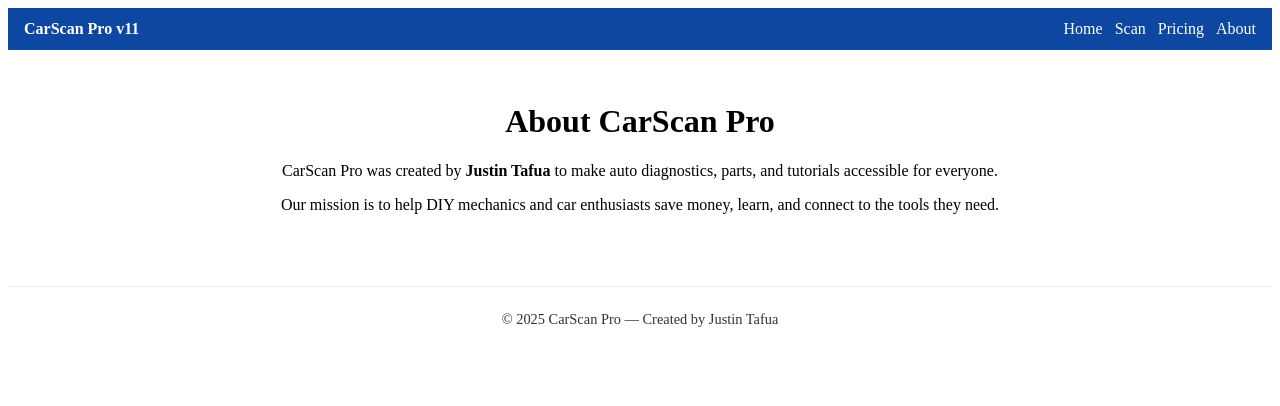
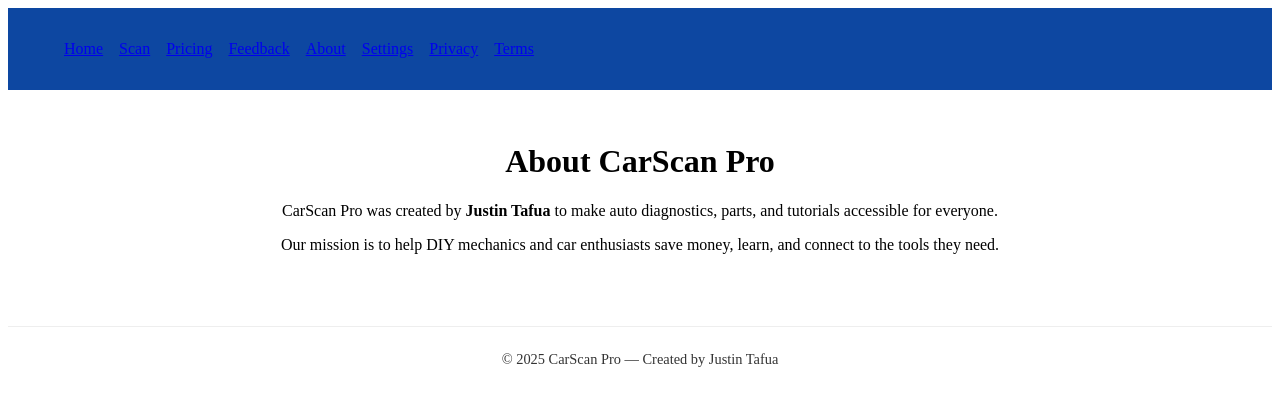
Before and after one commit to JustinTafua/CarScanProV11., a Next.js app: page /about in a window 1280 px wide. Shown: the top 406 px of the page. Built offline with nearby package versions, Linux system fonts and the light colour scheme.

Commit message:
Update Navbar.jsx

```diff
--- a/src/components/Navbar.jsx
+++ b/src/components/Navbar.jsx
@@ -1,23 +1,18 @@
+import Link from "next/link";
+
 export default function Navbar() {
   return (
-    <nav style={{
-      padding: '12px 16px',
-      background: '#0d47a1',
-      color: 'white',
-      display: 'flex',
-      alignItems: 'center',
-      justifyContent: 'space-between',
-      position: 'sticky',
-      top: 0,
-      zIndex: 10
-    }}>
-      <div style={{ fontWeight: 700 }}>CarScan Pro v11</div>
-      <div style={{ display: 'flex', gap: 12 }}>
-        <a href="/" style={{ color: 'white', textDecoration: 'none' }}>Home</a>
-        <a href="/scan" style={{ color: 'white', textDecoration: 'none' }}>Scan</a>
-        <a href="/pricing" style={{ color: 'white', textDecoration: 'none' }}>Pricing</a>
-        <a href="/about" style={{ color: 'white', textDecoration: 'none' }}>About</a>
-      </div>
+    <nav style={{ padding: "1rem", background: "#0d47a1", color: "white" }}>
+      <ul style={{ display: "flex", gap: "1rem", listStyle: "none" }}>
+        <li><Link href="/">Home</Link></li>
+        <li><Link href="/scan">Scan</Link></li>
+        <li><Link href="/pricing">Pricing</Link></li>
+        <li><Link href="/feedback">Feedback</Link></li>
+        <li><Link href="/about">About</Link></li>
+        <li><Link href="/settings">Settings</Link></li>
+        <li><Link href="/privacy">Privacy</Link></li>
+        <li><Link href="/terms">Terms</Link></li>
+      </ul>
     </nav>
   );
 }
```
